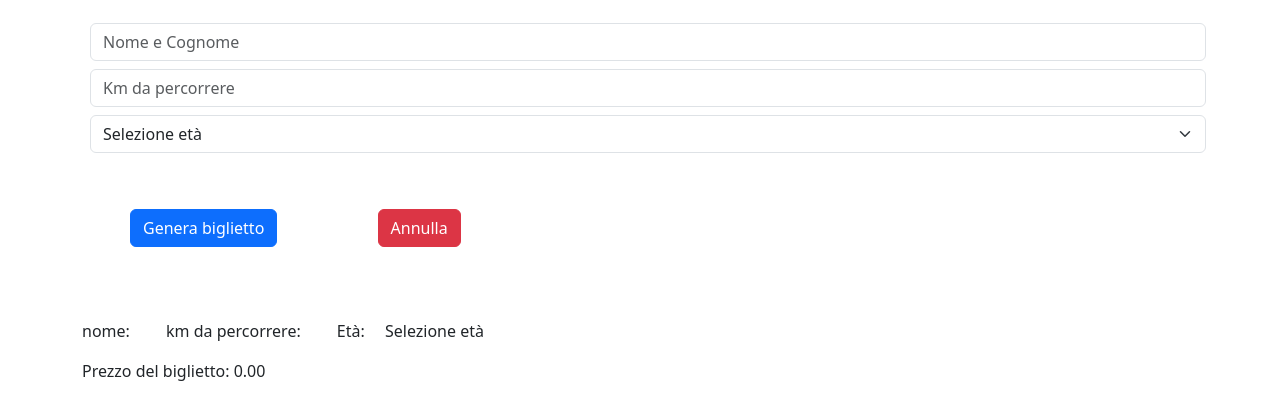
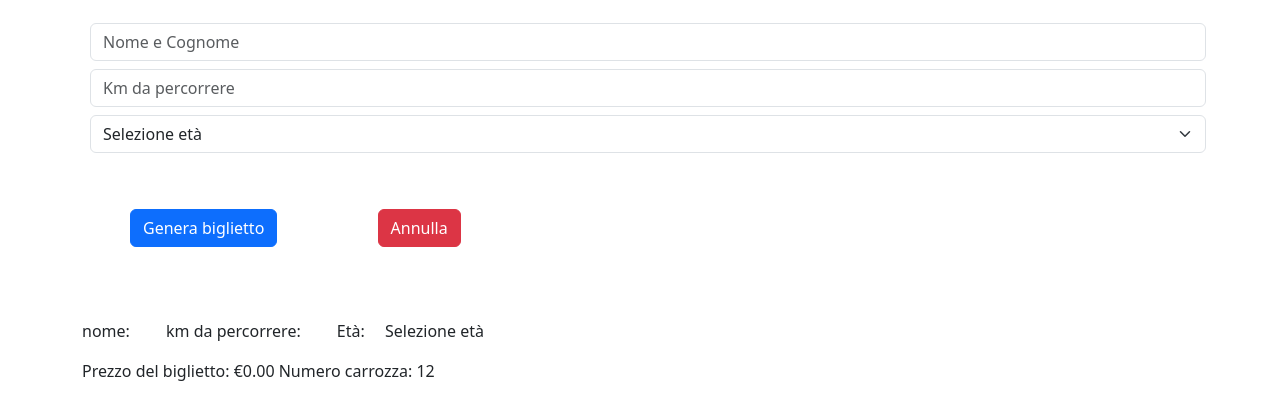
Before and after one commit to erikvella/js-biglietto-treno-form, a plain HTML site: page index.html in a window 1280 px wide. Both pictures are taken after a click on the button "Genera biglietto". Shown: the part 121-540 px from the top of the page. Drawn offline with nearby package versions, Linux system fonts and the light colour scheme.

Commit message:
[add] nCarr

```diff
--- a/index.html
+++ b/index.html
@@ -55,7 +55,8 @@
         Età: <span id="output-age" class="m-3 "></span>
       </p>
       <p>
-        Prezzo del biglietto: <span id="output-price"></span>
+        Prezzo del biglietto: &euro;<span id="output-price"></span>
+        Numero carrozza: <span id="output-carrozza"></span>
       </p>
     </div>
   </div>
--- a/js/script.js
+++ b/js/script.js
@@ -10,14 +10,17 @@
 const outputTag = document.getElementById('output');
 const age = document.getElementById('age');
 const km = document.getElementById('km');
-const sconto20 = 0.2
-const sconto40 = 0.4
+const sconto20 = 0.2;
+const sconto40 = 0.4;
 const sendBtn = document.getElementById('send');
-const resetBtn = document.getElementById('reset')
-
+const resetBtn = document.getElementById('reset');
+const min = 1;
+ const max = 12;
+let nCarr ;
 
 // 2
 
+// qui gestisco il bottone per generare il biglietto
 sendBtn.addEventListener('click' , function(){
   const name = document.getElementById('name').value;
   console.log(name);
@@ -29,6 +32,8 @@ sendBtn.addEventListener('click' , function(){
   console.log(age);
   document.getElementById('output-age').innerHTML = age;
 
+  let nCarr = Math.floor(Math.random() * (max - min + 1)) + min ;
+  document.getElementById('output-carrozza').innerHTML = nCarr;
 
   let price = km * 0.21 ;
   console.log(price);
@@ -47,8 +52,16 @@ sendBtn.addEventListener('click' , function(){
    document.getElementById('output-price').innerHTML = price.toFixed(2);
 })
 
-sendBtn.addEventListener('reset' , function(){
+
+// qui gestisco il bottone di reset
+resetBtn.addEventListener('click' , function(){
   document.getElementById('name').value = ""
   document.getElementById('km').value = ""
   document.getElementById('age').value = ""
+  document.getElementById('output-name').value = ""
+  document.getElementById('output-km').value = ""
+  document.getElementById('output-age').value = ""
+  document.getElementById('output-price').value = ""
+
+
 })
```
